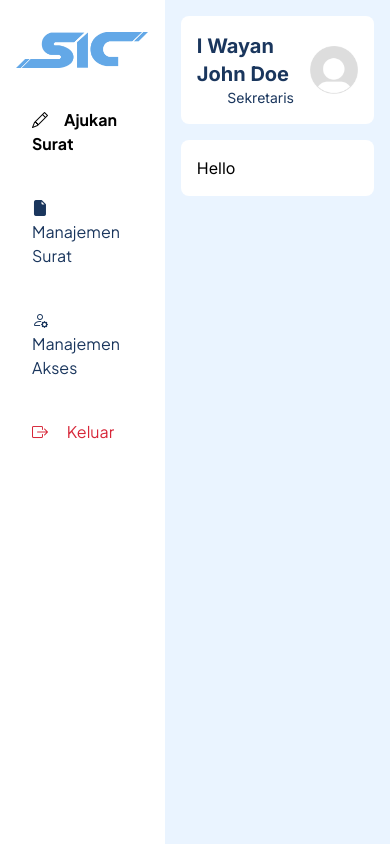
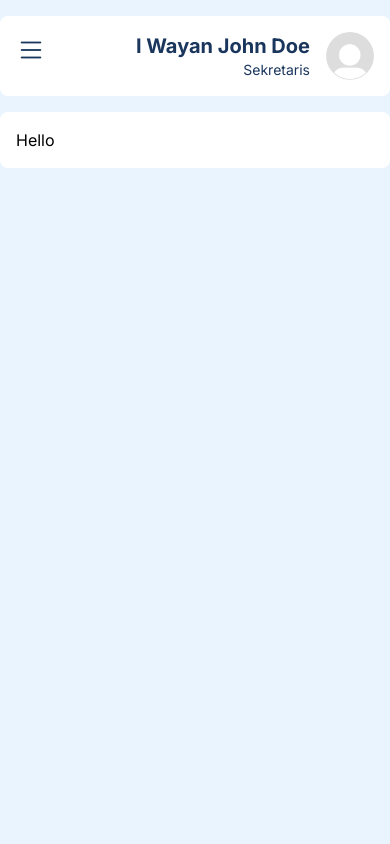
Before and after one commit to SIC-Unud/sic-persuratan-fe, a Vue app: page / in a window 390 px wide. Built offline with nearby package versions, Linux system fonts and the light colour scheme.

Commit message:
Dev: update layout responsive

```diff
--- a/src/layout/DashboardLayout.vue
+++ b/src/layout/DashboardLayout.vue
@@ -1,6 +1,10 @@
 <template>
-  <div class="flex">
-    <nav class="flex-grow flex flex-col gap-2 items-center bg-white h-screen p-4 w-[300px]">
+  <div class="grid grid-cols-12 gap-4 relative lg:static">
+    <nav
+      class="flex flex-col gap-2 items-center col-span-2 bg-white w-full h-screen p-4 lg:static absolute -left-full transition-all duration-200"
+      :class="sidebarClass">
+      <i class="bi bi-x-lg absolute top-0 left-2 translate-y-1/2 text-3xl text-secondary cursor-pointer lg:hidden"
+        @click="toggleSidebar"></i>
       <RouterLink to="/">
         <img src="/sic-logo.png" class="w-40 my-4" alt="Logo SIC">
       </RouterLink>
@@ -17,13 +21,18 @@
         </RouterLink>
       </div>
     </nav>
-    <div class="container m-4 font-inter">
-      <header class="w-full flex items-center justify-end bg-white rounded-lg p-4">
-        <div class="mr-4">
-          <h2 class="font-bold text-xl text-secondary">I Wayan John Doe</h2>
-          <p class="text-end text-secondary text-sm">Sekretaris</p>
+    <div class="container font-inter col-span-12 lg:col-span-10 lg:pr-4">
+      <header class="w-full mt-4 flex justify-between lg:justify-end bg-white rounded-lg p-4">
+        <div class="lg:hidden">
+          <i class="bi bi-list text-3xl text-secondary cursor-pointer" @click="toggleSidebar"></i>
         </div>
-        <img src="/default.png" alt="default profile picture" class="w-12">
+        <div class="flex items-center">
+          <div class="mr-4">
+            <h2 class="font-bold text-xl text-secondary">I Wayan John Doe</h2>
+            <p class="text-end text-secondary text-sm">Sekretaris</p>
+          </div>
+          <img src="/default.png" alt="default profile picture" class="w-12">
+        </div>
       </header>
       <main class="md:col-span-9">
         <div class="container bg-white rounded-lg p-4 mt-4">
@@ -35,5 +44,16 @@
 </template>
 
 <script setup>
+import { ref, computed } from 'vue';
 import NavItem from '@/components/NavItem.vue'
+
+const isSidebarShowed = ref(false);
+
+const sidebarClass = computed(() => {
+  return isSidebarShowed.value ? 'translate-x-[100%]' : '';
+});
+
+function toggleSidebar() {
+  isSidebarShowed.value = !isSidebarShowed.value;
+}
 </script>
```
